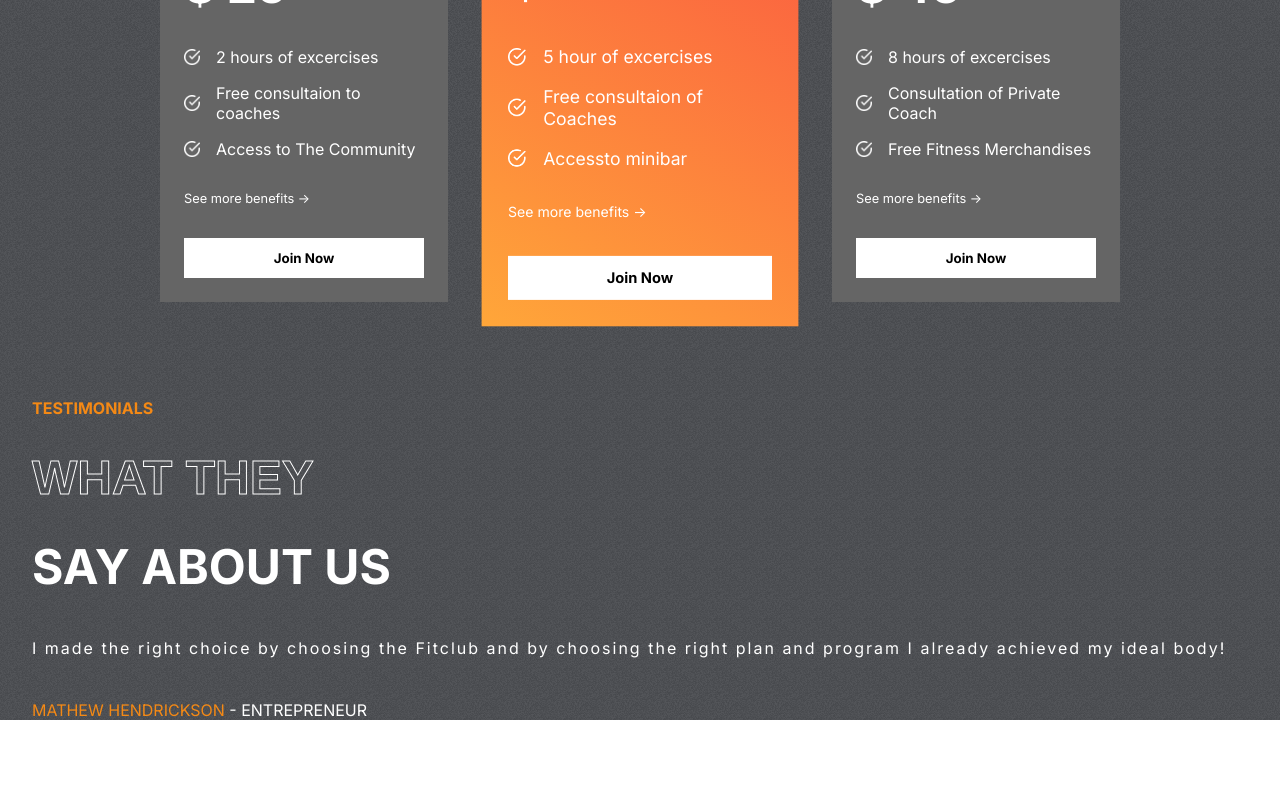
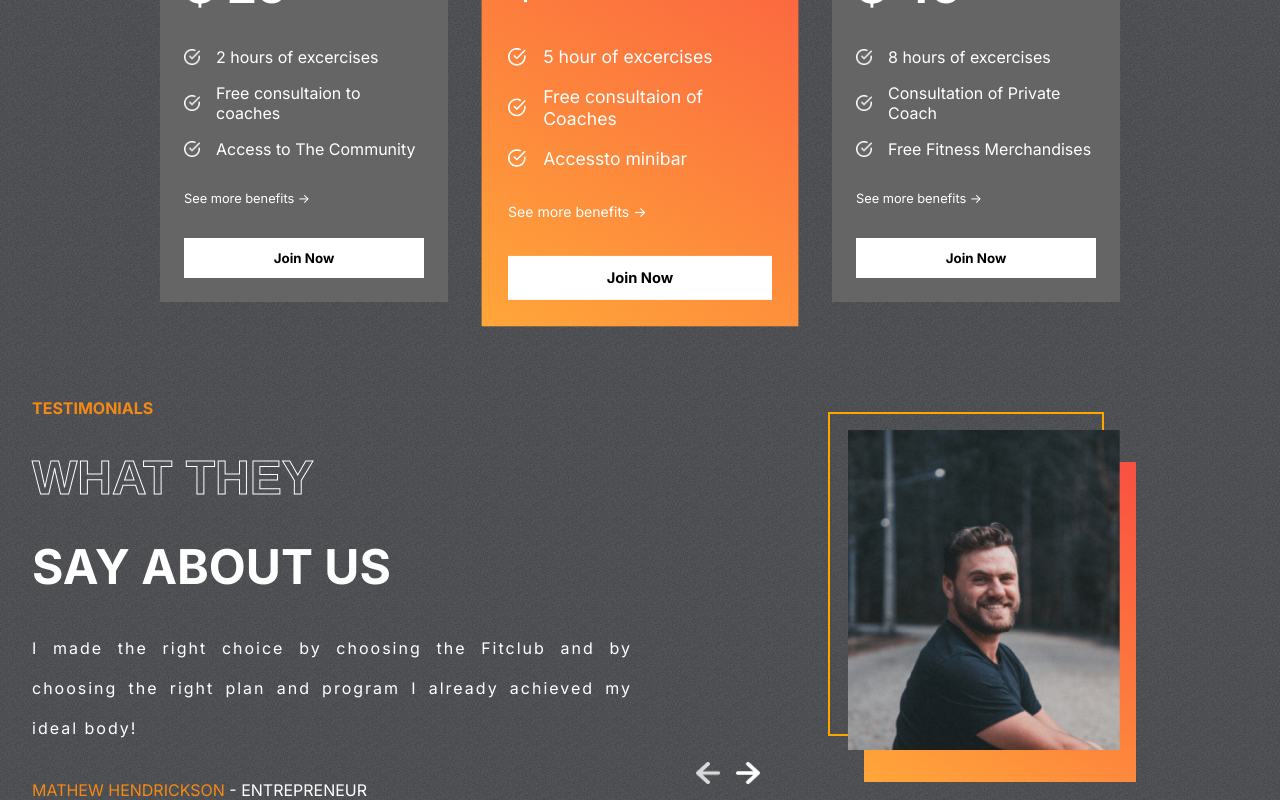
Before and after one commit to francovinicius/academy-fitclub, a React (Create React App) app: page / in a window 1280 px wide. Shown: the part 2142-2942 px from the top of the page. Before the commit the page ends 2862 px from the top, so only its background shows below. Built offline with nearby package versions, Linux system fonts and the light colour scheme.

Commit message:
finalized the Testmonials section

```diff
--- a/src/assets/Testmonials/Testimonials.css
+++ b/src/assets/Testmonials/Testimonials.css
@@ -29,3 +29,50 @@
     letter-spacing: 2px;
     line-height: 40px;
 }
+
+.right-t
+{
+    flex: 1;
+    position: relative;
+
+}
+
+.right-t>img {
+    position: absolute;
+    width: 17rem;
+    height: 20rem;
+    object-fit: cover;
+    right: 8rem;
+    top: 2rem;
+}
+
+.right-t>:nth-child(1){
+    position: absolute;
+    width: 17rem;height: 20rem;
+    border: 2px solid orange;
+    background-color: transparent;
+    right: 9rem;
+    top: .9rem;
+}
+
+.right-t>:nth-child(2) {
+    position: absolute;
+    width: 17rem;
+    height: 20rem;
+    right: 7rem;
+    top: 4rem;
+    background: var(--planCard);
+}
+
+.arrows {
+    display: flex;
+    gap: 1rem;
+    position: absolute;
+    bottom: 1rem;
+    left: 3rem;
+}
+
+.arrows>img {
+    width: 1.5rem;
+    cursor: pointer;
+}
--- a/src/assets/Testmonials/Testimonials.jsx
+++ b/src/assets/Testmonials/Testimonials.jsx
@@ -1,6 +1,8 @@
 import styles from './Testimonials.css'
 import { testimonialsData } from '../../data/testimonialsData'
 import { useState } from 'react'
+import leftArrow from '../../assets/leftArrow.png'
+import rightArrow from '../../assets/rightArrow.png'
 
 export default function Testimonials() {
     const [selected, setSelected] = useState(0);
@@ -21,7 +23,29 @@ export default function Testimonials() {
                     - {testimonialsData[selected].status}
                 </span>
             </div>
-            <div className="right-t"></div>
+            <div className="right-t">
+                <div></div>
+                <div></div>
+                <img src={testimonialsData[selected].image} alt="" srcset="" />
+                <div className="arrows">
+
+                    <img
+                    onClick={()=>{
+                        selected=== 0
+                        ? setSelected(tLenght - 1)
+                        : setSelected((prev) => prev - 1);
+                    }}
+                    src={leftArrow} alt=""/>
+
+                    <img
+                    onClick={()=>{
+                        selected=== tLenght - 1
+                        ? setSelected(0)
+                        : setSelected((prev) => prev + 1);
+                    }}
+                     src={rightArrow} alt=""/>
+                </div>
+            </div>
         </div>
     )
 }
```
